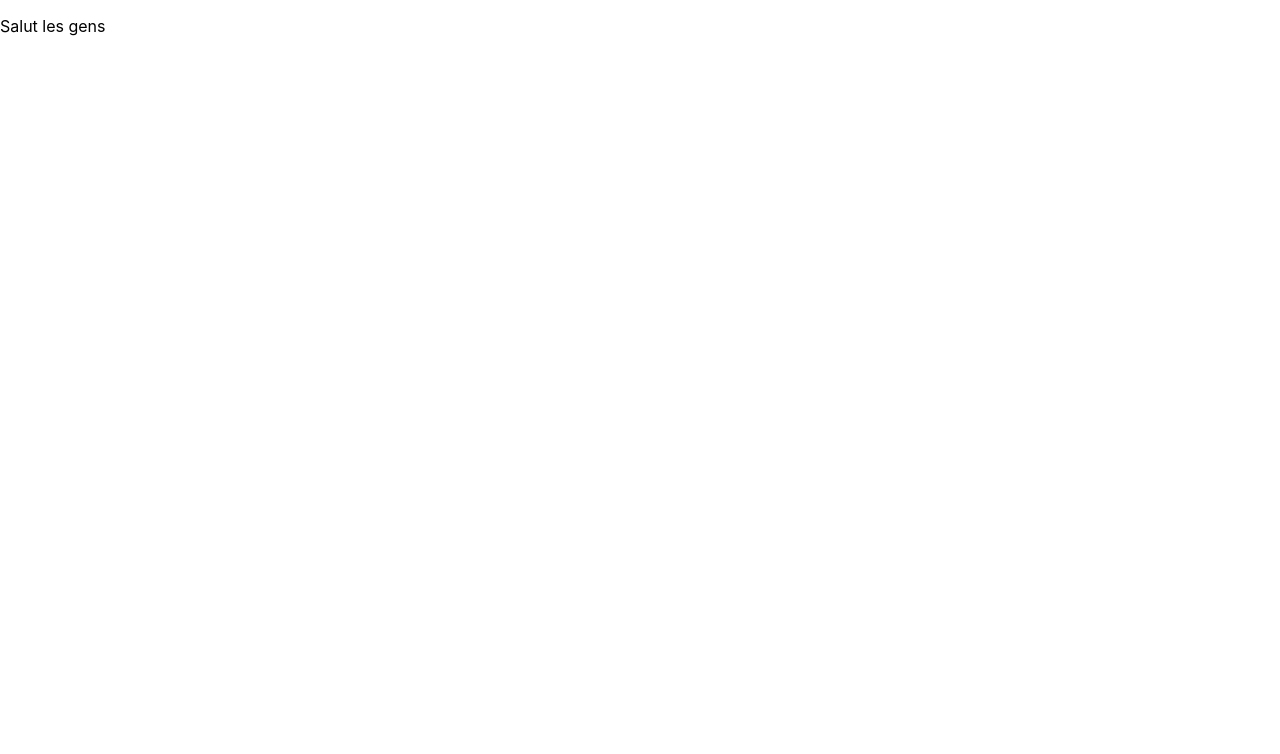
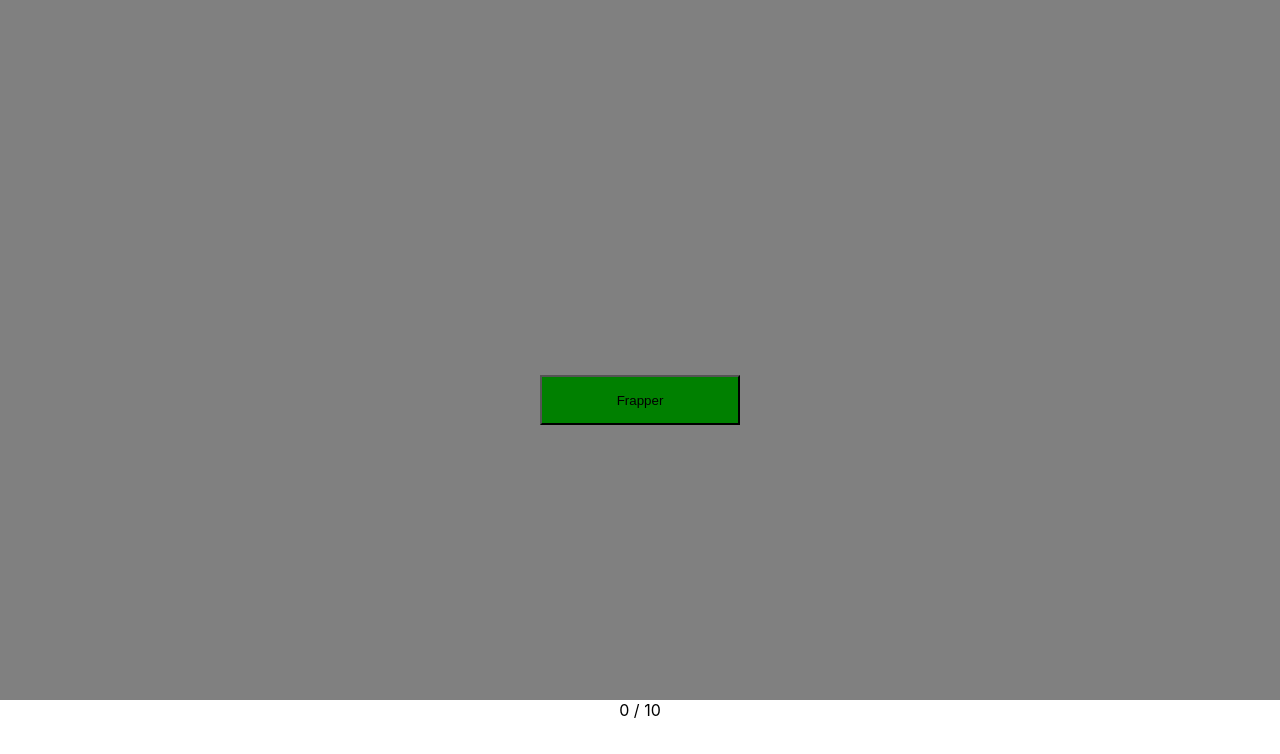
Before and after one commit to NicolasDehes/Steam, a React (Create React App) app: page / in a window 1280 px wide. Shown: the top 754 px of the page. Built offline with nearby package versions, Linux system fonts and the light colour scheme.

Commit message:
commit update 25/04 clicker

```diff
--- a/src/components/clicker/Index.js
+++ b/src/components/clicker/Index.js
@@ -1,12 +1,40 @@
 import React, { Component } from 'react'
 
-export default class Clicker extends Component {
+export default class Clicker extends React.Component {
+
+  constructor(props){
+    super(props);
+
+    this.state ={
+      count: 0,
+      max_score: 10
+    }
+
+    this.handleIncrement = this.handleIncrement.bind(this);
+
+  }
+
+  handleIncrement(){
+    this.setState((prev) => ({ count: prev.count + 1 }));
+
+    if (this.state.count == this.state.max_score - 1) {
+      this.setState({ count: 0 });
+    }
+  }
 
   render() {
     return (
+      <div style={{width: "100%", height: "100%", backgroundColor: "grey", position: 'absolute', top: '50%', left: '50%', transform: 'translate(-50%, -50%)'}}>
+        <div  style={{position: 'absolute', top: '50%', left: '50%', transform: 'translate(-50%, -50%)'}}>
+          <div style={{display: 'flex',  justifyContent:'center'}}>
+            <button onClick={this.handleIncrement} style={{width: "200px", height: "50px", backgroundColor: "green"}}>Frapper</button>
+          </div>
+        </div>
         <div>
-            <p>Salut les gens</p>
+          <div style={{position: 'absolute', width: '100%', height: '100px', bottom: '0px', backgroundColor: 'white', justifyContent: 'center', textAlign: 'center' }}> {this.state.count} / {this.state.max_score}</div>
         </div>
+      </div>
+
     )
   }
 }
```
